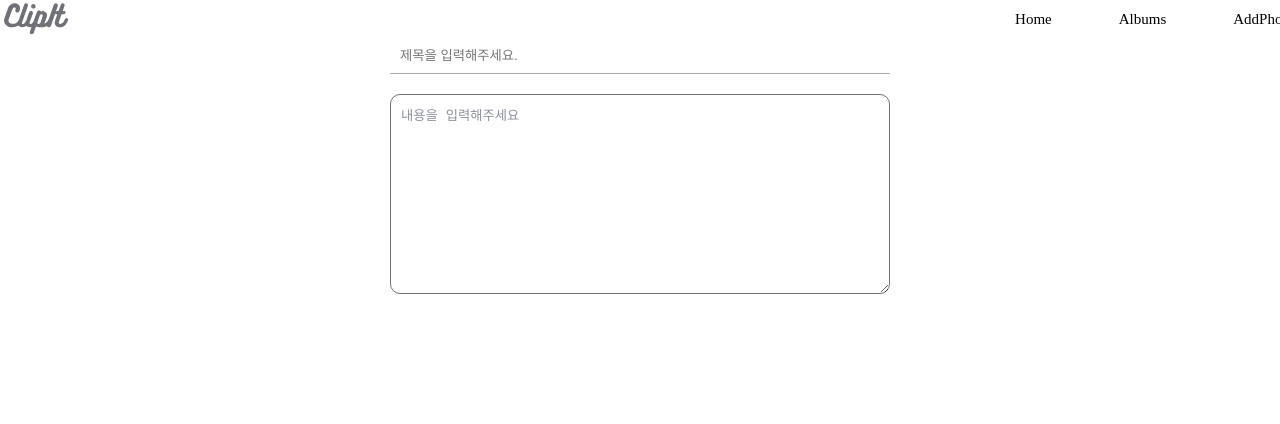
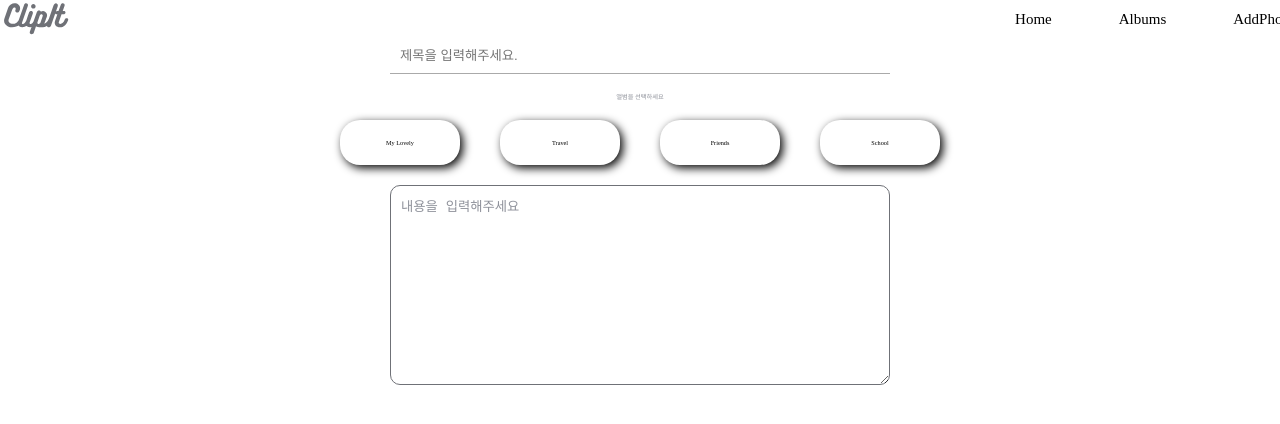
Before and after one commit to hae2ni/CapstoneDesign1, a React (Vite) app in the folder photobook/: page /summaryphoto in a window 1280 px wide. Shown: the top 424 px of the page. Built offline with nearby package versions, Linux system fonts and the light colour scheme.

Commit message:
design: category

```diff
--- /dev/null
+++ b/photobook/src/components/addphotos/Category.tsx
@@ -0,0 +1,37 @@
+import styled from "styled-components";
+import { columnFlex, rowFlex } from "../../styles/common";
+import { CATEGORY_LIST } from "../../core/category";
+
+export default function Category() {
+  return (
+    <Wrapper>
+      <p>앨범을 선택하세요</p>
+      <Container>
+        {CATEGORY_LIST.map((data) => {
+          return <CategoryWrapper>{data}</CategoryWrapper>;
+        })}
+      </Container>
+    </Wrapper>
+  );
+}
+
+const Wrapper = styled.div`
+  color: #8e919a;
+  ${columnFlex}
+  gap: 2rem;
+`;
+
+const Container = styled.div`
+  ${rowFlex}
+  gap:4rem;
+`;
+
+const CategoryWrapper = styled.button`
+  ${rowFlex}
+  width: 12rem;
+  height: 4.5rem;
+
+  border-radius: 20px;
+
+  box-shadow: 3px 3px 10px;
+`;
--- a/photobook/src/components/addphotos/PhotoSummary.tsx
+++ b/photobook/src/components/addphotos/PhotoSummary.tsx
@@ -1,10 +1,12 @@
 import styled from "styled-components";
 import { columnFlex, rowFlex } from "../../styles/common";
+import Category from "./Category";
 
 export default function PhotoSummary() {
   return (
     <Container>
       <Title placeholder="제목을 입력해주세요." />
+      <Category />
       <Summary placeholder="내용을 입력해주세요" />
     </Container>
   );
--- /dev/null
+++ b/photobook/src/core/category.ts
@@ -0,0 +1 @@
+export const CATEGORY_LIST = ["My Lovely", "Travel", "Friends", "School"];
```
